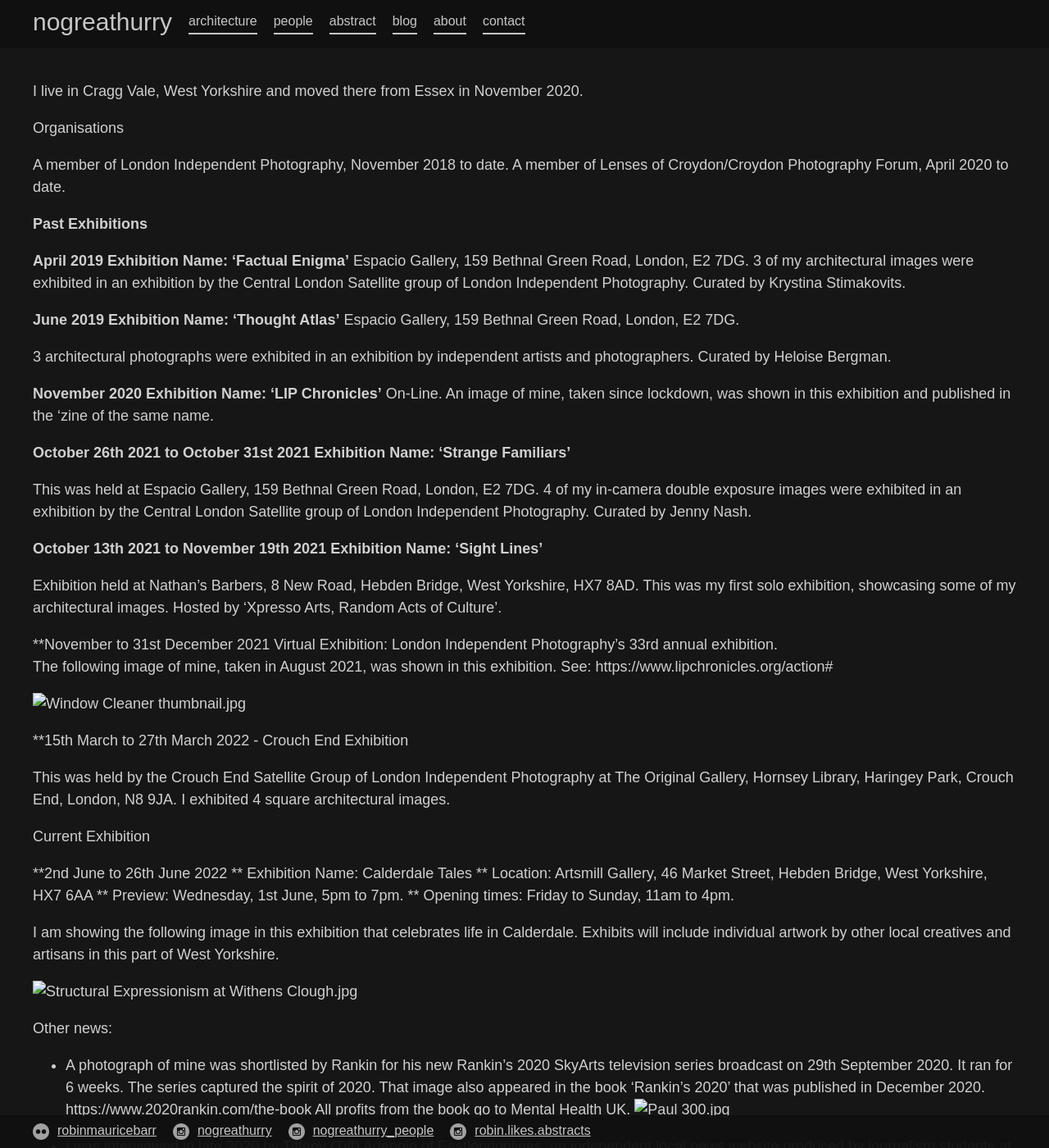
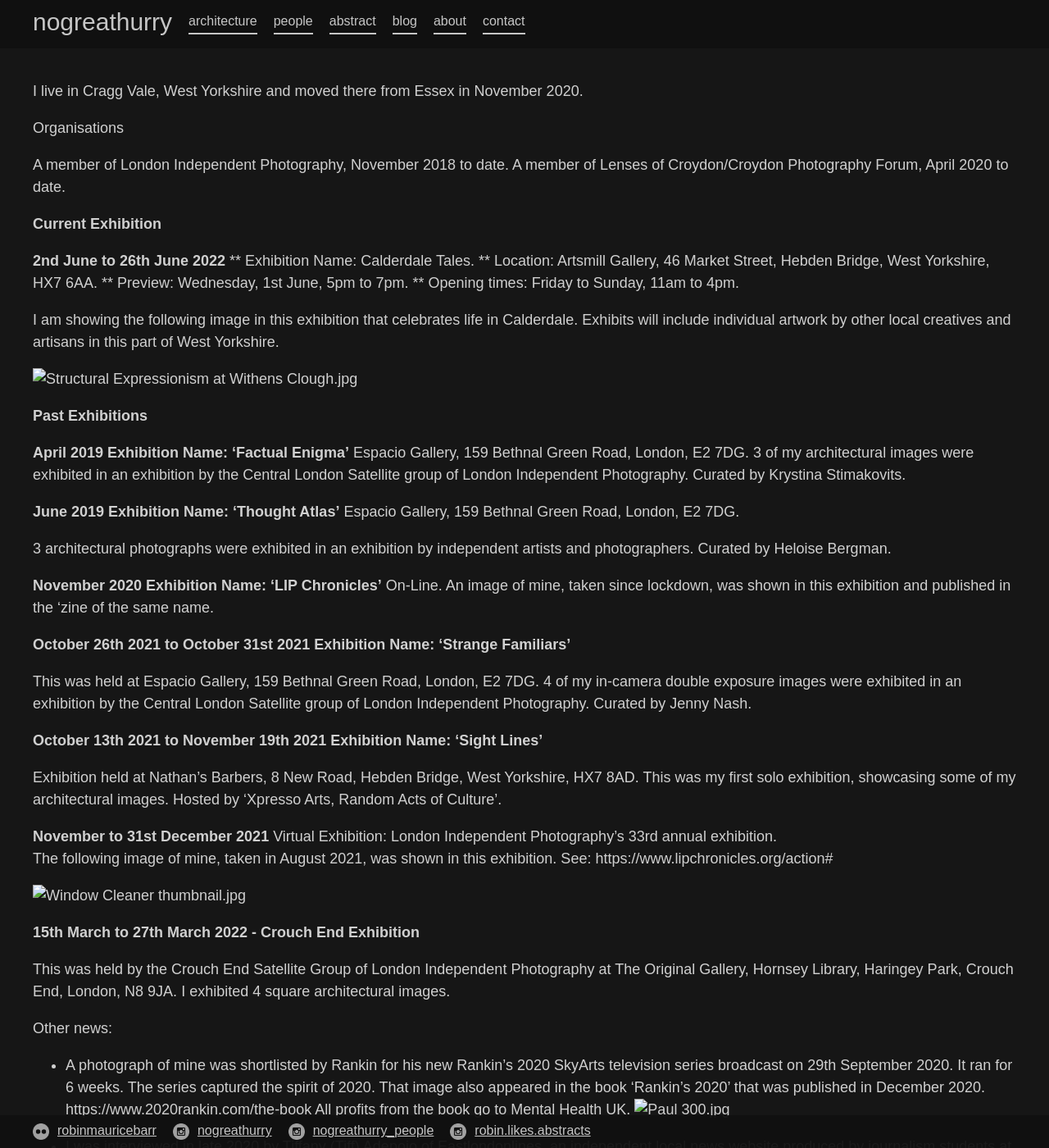
Before and after one commit to 987poiuytrewq/nogreathurry, a Jekyll site: the page built from blog.md, in a window 1280 px wide and 1400 px high. Shown: the whole window at 82% size. Built offline with Jekyll 4.4.1, drawn with Linux system fonts in a browser that asks for light colours; some of the changed lines change nothing that is shown.

Commit message:
Updated Blog

```diff
--- a/blog.md
+++ b/blog.md
@@ -9,6 +9,18 @@ Organisations
 
 A member of London Independent Photography, November 2018 to date.
 A member of Lenses of Croydon/Croydon Photography Forum, April 2020 to date.
+
+**Current Exhibition**
+
+**2nd June to 26th June 2022**
+** Exhibition Name: Calderdale Tales.
+** Location: Artsmill Gallery, 46 Market Street, Hebden Bridge, West Yorkshire, HX7 6AA.
+** Preview: Wednesday, 1st June, 5pm to 7pm.
+** Opening times: Friday to Sunday, 11am to 4pm.
+
+I am showing the following image in this exhibition that celebrates life in Calderdale. Exhibits will include individual artwork by other local creatives and artisans in this part of West Yorkshire.
+
+![Structural Expressionism at Withens Clough.jpg](/uploads/Structural%20Expressionism%20at%20Withens%20Clough.jpg)
 
 **Past Exhibitions**
 
@@ -40,28 +52,15 @@ Exhibition Name: 'Sight Lines'**
 Exhibition held at Nathan's Barbers, 8 New Road, Hebden Bridge, West Yorkshire, HX7 8AD.
 This was my first solo exhibition, showcasing some of my architectural images. Hosted by 'Xpresso Arts, Random Acts of Culture'.
 
-**November to 31st December 2021
+**November to 31st December 2021**
 Virtual Exhibition: London Independent Photography's 33rd annual exhibition.
 The following image of mine, taken in August 2021, was shown in this exhibition. See: https://www.lipchronicles.org/action#
 
 ![Window Cleaner thumbnail.jpg](/uploads/Window%20Cleaner%20thumbnail.jpg)
 
-**15th March to 27th March 2022 - Crouch End Exhibition
+**15th March to 27th March 2022 - Crouch End Exhibition**
 
 This was held by the Crouch End Satellite Group of London Independent Photography at The Original Gallery, Hornsey Library, Haringey Park, Crouch End, London, N8 9JA. I exhibited 4 square architectural images.
-
-Current Exhibition
-
-**2nd June to 26th June 2022
-** Exhibition Name: Calderdale Tales
-** Location: Artsmill Gallery, 46 Market Street, Hebden Bridge, West Yorkshire, HX7 6AA
-** Preview: Wednesday, 1st June, 5pm to 7pm.
-** Opening times: Friday to Sunday, 11am to 4pm.
-
-I am showing the following image in this exhibition that celebrates life in Calderdale. Exhibits will include individual artwork by other local creatives and artisans in this part of West Yorkshire.
-
-![Structural Expressionism at Withens Clough.jpg](/uploads/Structural%20Expressionism%20at%20Withens%20Clough.jpg)
-
 
 Other news:
 
```
